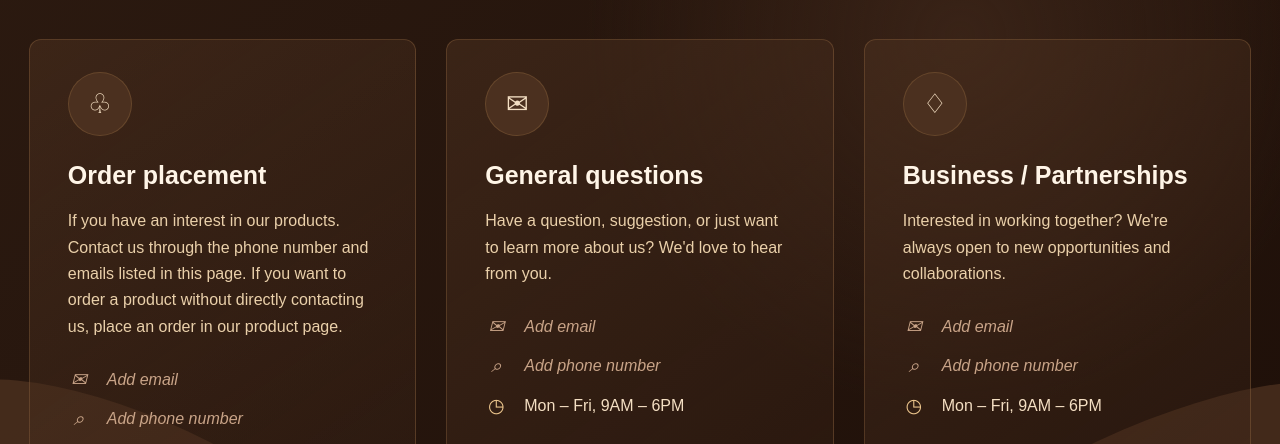
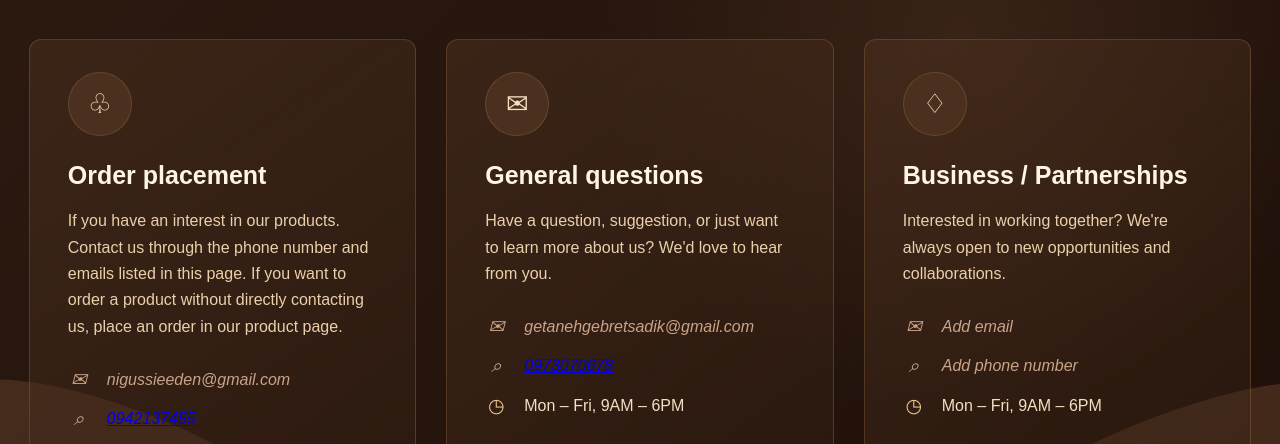
Before and after one commit to kidus1931/Qacha-Crafts, a plain HTML site: page Contact.html in a window 1280 px wide. Shown: the part 346-790 px from the top of the page. Drawn offline with Linux system fonts and the light colour scheme.

Commit message:
Update contact information in Contact.html

```diff
--- a/Contact.html
+++ b/Contact.html
@@ -492,17 +492,17 @@
 
           <div class="info-item placeholder">
             <span>✉</span>
-            Add email
+            nigussieeden@gmail.com
           </div>
 
           <div class="info-item placeholder">
             <span>⌕</span>
-            Add phone number
+            <a href="tel:+251942137455">0942137455</a>
           </div>
 
           <div class="info-item">
             <span>◷</span>
-            24/7
+
           </div>
 
         </div>
@@ -533,12 +533,12 @@
 
           <div class="info-item placeholder">
             <span>✉</span>
-            Add email
+            getanehgebretsadik@gmail.com
           </div>
 
           <div class="info-item placeholder">
             <span>⌕</span>
-            Add phone number
+            <a href="tel:+251973070678">0973070678</a>
           </div>
 
           <div class="info-item">
```
